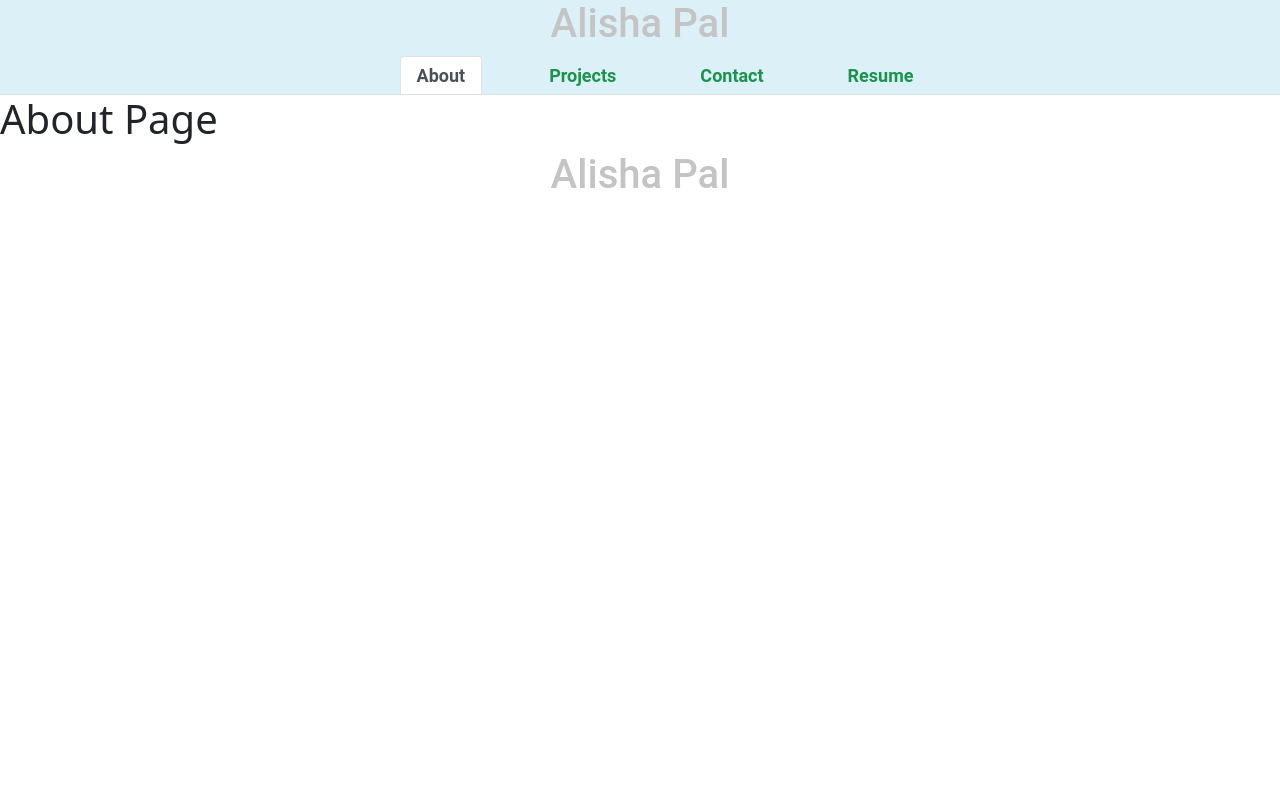
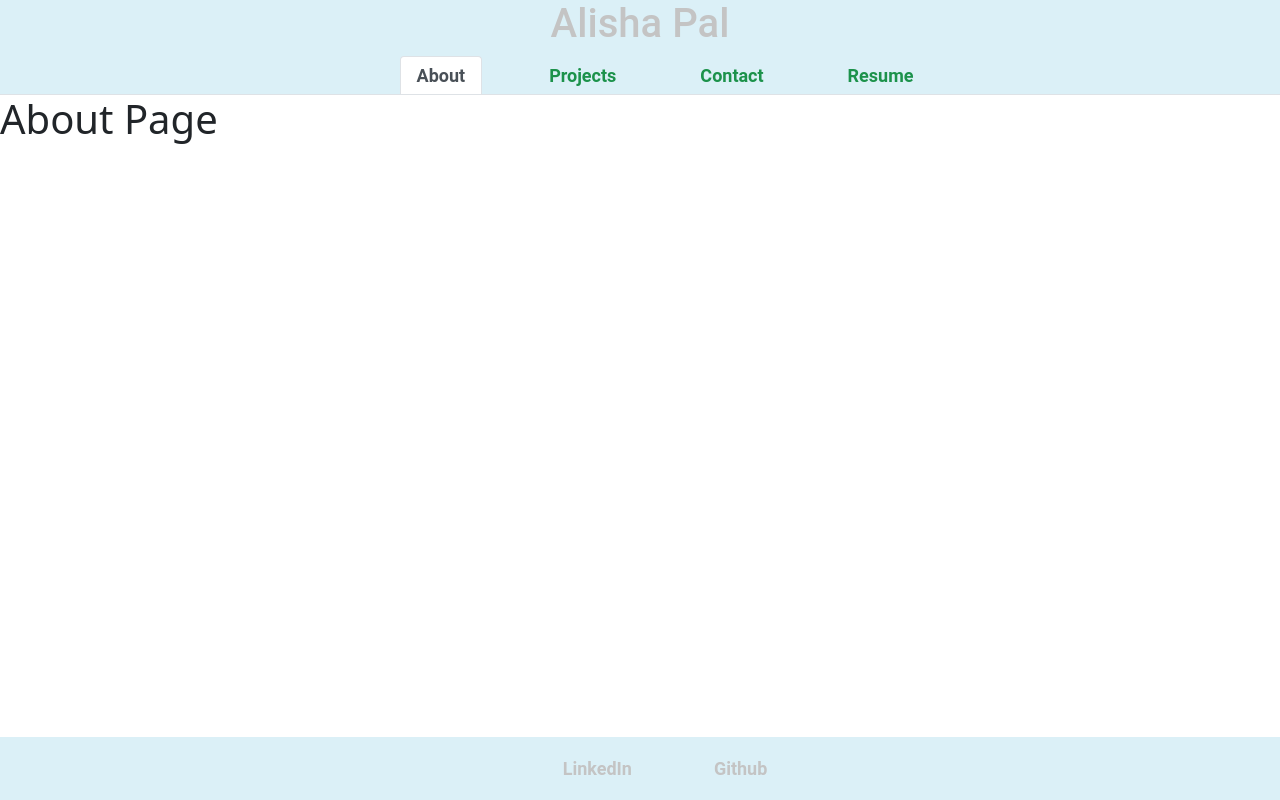
Before and after one commit to apal96/alishaReactPortfolio, a React (Create React App) app: page / in a window 1280 px wide. Built offline with nearby package versions, Linux system fonts and the light colour scheme.

Commit message:
footer link styles

```diff
--- a/src/components/Footer.js
+++ b/src/components/Footer.js
@@ -1,12 +1,26 @@
 import React from 'react';
 // // Here we are importing a CSS file as a dependency
 // import '../styles/Header.css';
+import '../components/styles/Footer.css';
 
 function Footer() {
   return (
-    <header className="header">
-      <h1>Alisha Pal</h1>
-    </header>
+
+    <footer class = "footer-nav">
+
+
+     <ul class="nav justify-content-center">
+
+       <li class="nav-item">
+         <a class="nav-link" href="https://www.linkedin.com/in/alisha-pal-6635361b5/" target="_blank" rel="noreferrer" id ="linked-in">LinkedIn</a>
+       </li>
+       <li class="nav-item">
+         <a class="nav-link" href="https://github.com/apal96" target="_blank" rel="noreferrer"  id ="github">Github</a>
+       </li>
+
+     </ul>
+
+     </footer>
   );
 }
 
--- /dev/null
+++ b/src/components/styles/Footer.css
@@ -0,0 +1,18 @@
+footer{
+    overflow: hidden;
+    position: fixed;
+    bottom: 0;
+    width: 100%;
+    justify-content: center;
+    padding-left: 30%;
+    padding-right: 30%;
+    background-color: rgba(204, 234, 244, 0.708);
+    padding: 1%;
+    /* color: #C4C4C4; */
+}
+a#github.nav-link {
+    color:#C4C4C4;
+}
+a#linked-in.nav-link{
+    color:#C4C4C4;
+}
```
